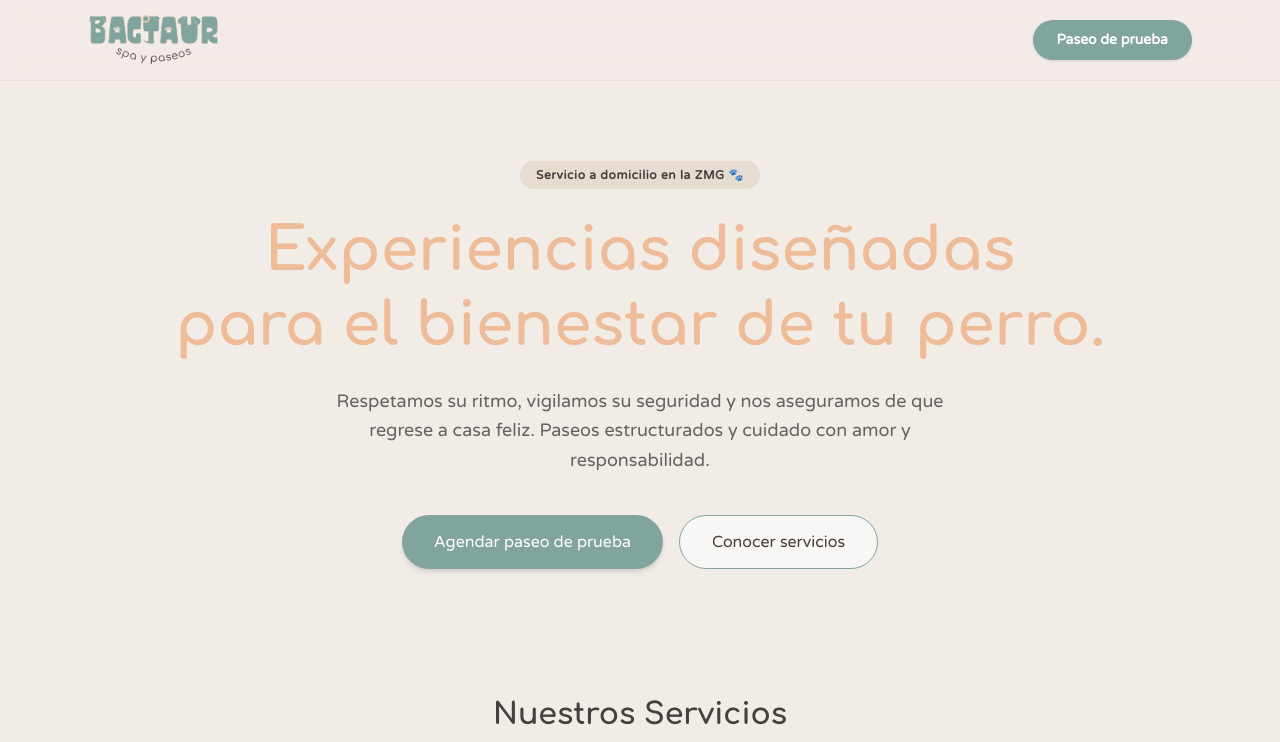
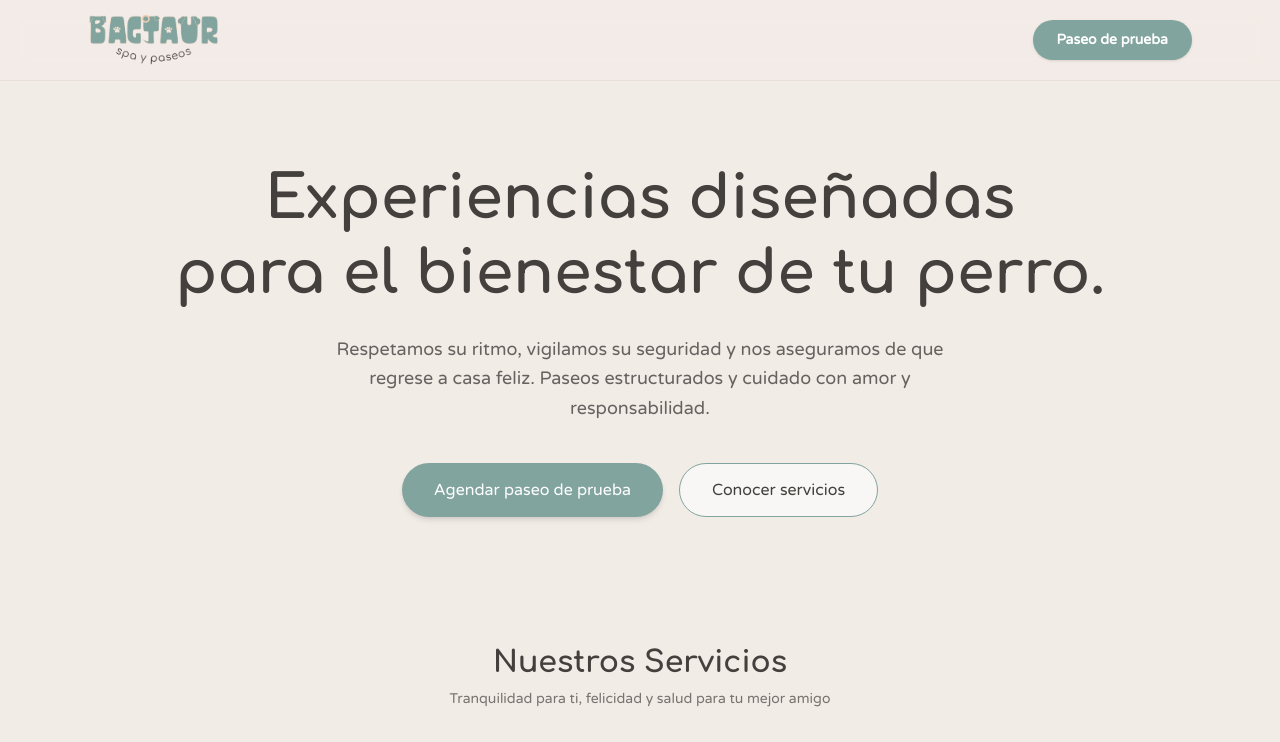
Before and after one commit to Propapu1235/borreHotel, a Next.js app: page / in a window 1280 px wide. Shown: the top 742 px of the page. Built offline with nearby package versions, Linux system fonts and the light colour scheme.

Commit message:
Se realizó la adición de whatsapp para el botón de paseo de prueba, le cambié el color pero realmente no es algo que vaya a quedar asi pero simplemente es para calar la colorimetria.

```diff
--- a/app/layout.tsx
+++ b/app/layout.tsx
@@ -31,7 +31,7 @@ export default function RootLayout({
   children: React.ReactNode;
 }>) {
   return (
-    <html lang="es" className={`${comfortaa.variable} ${varelaRound.variable}`}>
+    <html lang="es" suppressHydrationWarning className={`${comfortaa.variable} ${varelaRound.variable}`}>
       <body className="font-sans bg-bagtaur-cream text-bagtaur-dark antialiased">
         {children}
       </body>
--- a/app/page.tsx
+++ b/app/page.tsx
@@ -8,20 +8,21 @@ export default function Home() {
         <div className="max-w-6xl mx-auto px-6 h-20 flex items-center justify-between">
 
           {/* Logo oficial BAGTAUR */}
-          <a href="#" className="flex items-center">
+          <a href="#inicio" className="flex items-center">
             <Image
             src="/bagtaur-headerr.png" /* Si guardaste en .svg, cambia aquí a .svg */
             alt="BAGTAUR - Spa y Paseos"
             width={300}
             height={100}
-            className="h-[50px] w-auto object-contain"
+            className="h-12.5 w-auto object-contain"
             priority
           />
         </a>
 
         {/* Botón de acción */}
         <a
-          href="#contacto"
+          href="https://wa.me/5213319697962?text=%C2%A1Hola!%20Quiero%20agendar%20mi%20paseo%20de%20prueba"
+          target="_blank"
           className="rounded-full bg-bagtaur-green px-6 py-2.5 text-sm font-semibold text-white shadow-sm hover:opacity-90 transition duration-200"
         >
           Paseo de prueba
@@ -31,11 +32,7 @@ export default function Home() {
 
       {/* Sección Hero (Portada principal) */}
       <section className="max-w-5xl mx-auto px-6 pt-20 pb-16 text-center">
-        <span className="inline-block px-4 py-1.5 mb-6 text-xs font-semibold tracking-wider text-bagtaur-dark bg-bagtaur-sand/50 rounded-full">
-          Servicio a domicilio en la ZMG 🐾
-        </span>
-
-        <h1 className="font-['Comfortaa',sans-serif] text-4xl sm:text-6xl font-bold text-[#eebc98] mb-6 leading-tight">
+        <h1 className="font-['Comfortaa',sans-serif] text-4xl sm:text-6xl font-bold text-bagtaur-dark mb-6 leading-tight">
           Experiencias diseñadas <br className="hidden sm:block" />
           para el bienestar de tu perro.
         </h1>
```
Also changed, not shown: 1 other file (tests, documents, lock files or other folders).
